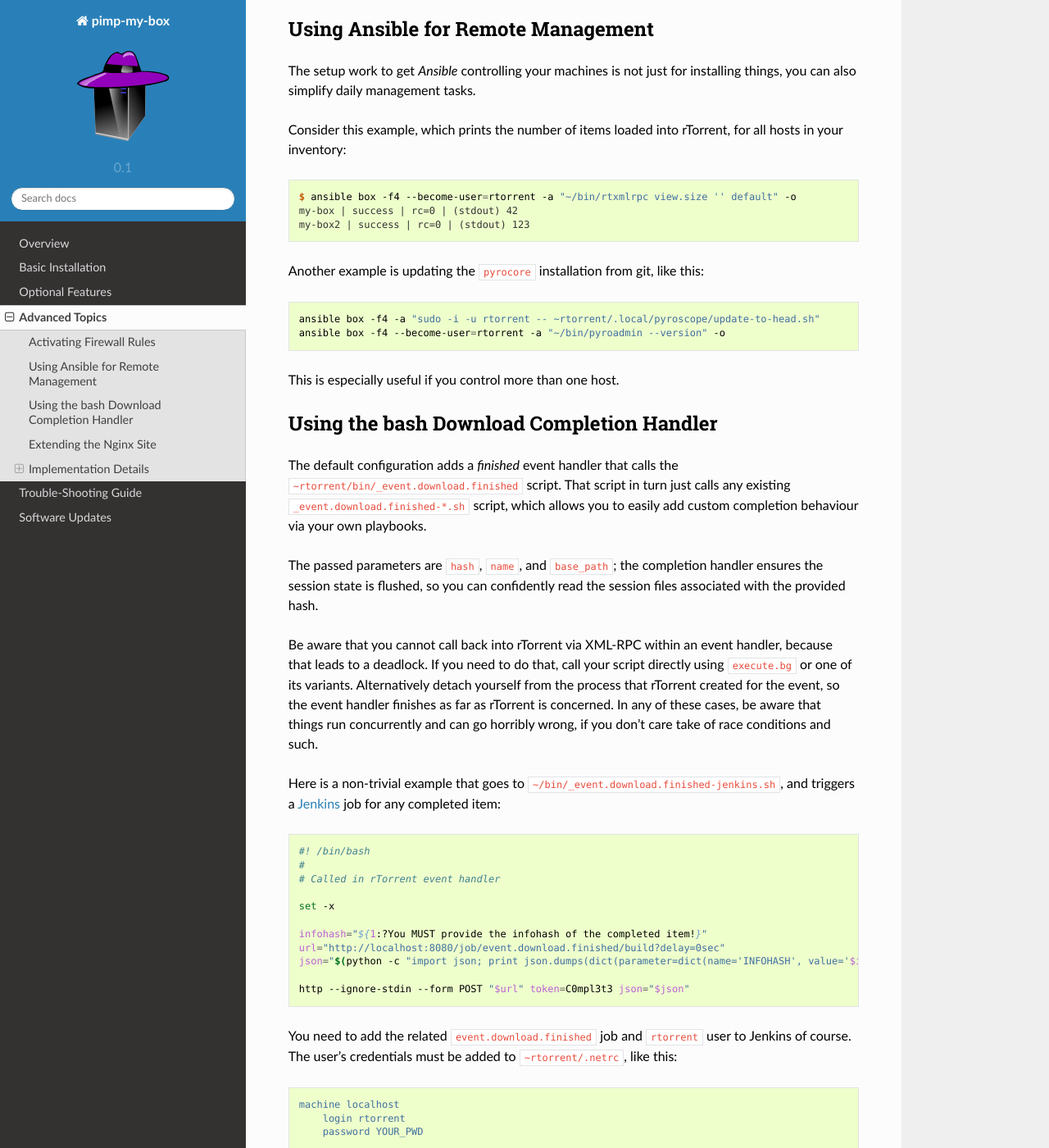
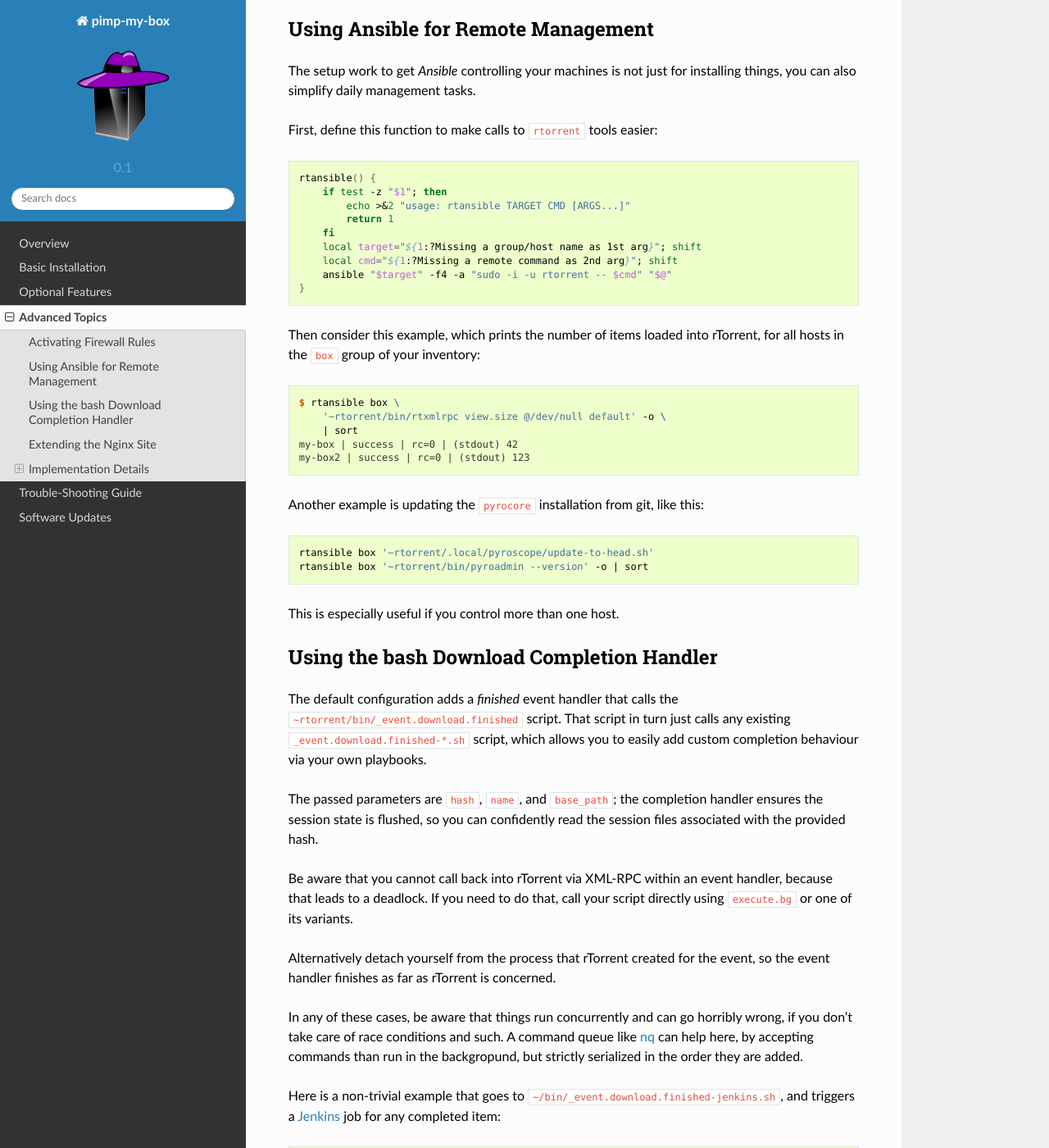
Before and after one commit to pyroscope/pimp-my-box, a Sphinx documentation site: the page built from docs/advanced.rst, in a window 1280 px wide and 1400 px high, scrolled down 714 px. Shown: the whole window at 82% size. Built offline with Sphinx 7.4.7 and the Read the Docs theme 2.0.0, drawn with Linux system fonts in a browser that asks for light colours.

Commit message:
docs: add rtansible and nq
* rtansible() helper with new Ansible2 sudo magic
* mention nq for event handling

```diff
--- a/docs/advanced.rst
+++ b/docs/advanced.rst
@@ -41,12 +41,28 @@ Using Ansible for Remote Management
 The setup work to get *Ansible* controlling your machines is not just
 for installing things, you can also simplify daily management tasks.
 
-Consider this example, which prints the number of items loaded into
-rTorrent, for all hosts in your inventory:
+First, define this function to make calls to ``rtorrent`` tools easier:
+
+.. code-block:: shell
+
+    rtansible() {
+        if test -z "$1"; then
+            echo >&2 "usage: rtansible TARGET CMD [ARGS...]"
+            return 1
+        fi
+        local target="${1:?Missing a group/host name as 1st arg}"; shift
+        local cmd="${1:?Missing a remote command as 2nd arg}"; shift
+        ansible "$target" -f4 -a "sudo -i -u rtorrent -- $cmd" "$@"
+    }
+
+Then consider this example, which prints the number of items loaded into
+rTorrent, for all hosts in the ``box`` group of your inventory:
 
 .. code-block:: console
 
-    $ ansible box -f4 --become-user=rtorrent -a "~/bin/rtxmlrpc view.size '' default" -o
+    $ rtansible box \
+        '~rtorrent/bin/rtxmlrpc view.size @/dev/null default' -o \
+        | sort
     my-box | success | rc=0 | (stdout) 42
     my-box2 | success | rc=0 | (stdout) 123
 
@@ -55,8 +71,8 @@ this:
 
 .. code-block:: shell
 
-    ansible box -f4 -a "sudo -i -u rtorrent -- ~rtorrent/.local/pyroscope/update-to-head.sh"
-    ansible box -f4 --become-user=rtorrent -a "~/bin/pyroadmin --version" -o
+    rtansible box '~rtorrent/.local/pyroscope/update-to-head.sh'
+    rtansible box '~rtorrent/bin/pyroadmin --version' -o | sort
 
 This is especially useful if you control more than one host.
 
@@ -79,11 +95,14 @@ confidently read the session files associated with the provided hash.
 Be aware that you cannot call back into rTorrent via XML-RPC within an
 event handler, because that leads to a deadlock. If you need to do that,
 call your script directly using ``execute.bg`` or one of its variants.
+
 Alternatively detach yourself from the process that rTorrent created for
-the event, so the event handler finishes as far as rTorrent is
-concerned. In any of these cases, be aware that things run concurrently
-and can go horribly wrong, if you don't care take of race conditions and
-such.
+the event, so the event handler finishes as far as rTorrent is concerned.
+
+In any of these cases, be aware that things run concurrently and
+can go horribly wrong, if you don't take care of race conditions and such.
+A command queue like `nq`_ can help here, by accepting commands than run
+in the backgropund, but strictly serialized in the order they are added.
 
 Here is a non-trivial example that goes to
 ``~/bin/_event.download.finished-jenkins.sh``, and triggers a `Jenkins`_
@@ -123,6 +142,7 @@ The fact that *Jenkins* runs in its own separate process means your job
 can make free use of ``rtxmlrpc`` and ``rtcontrol`` to change things in
 *rTorrent*.
 
+.. _nq: https://github.com/leahneukirchen/nq#readme
 .. _Jenkins: https://jenkins.io/
 
 
```
